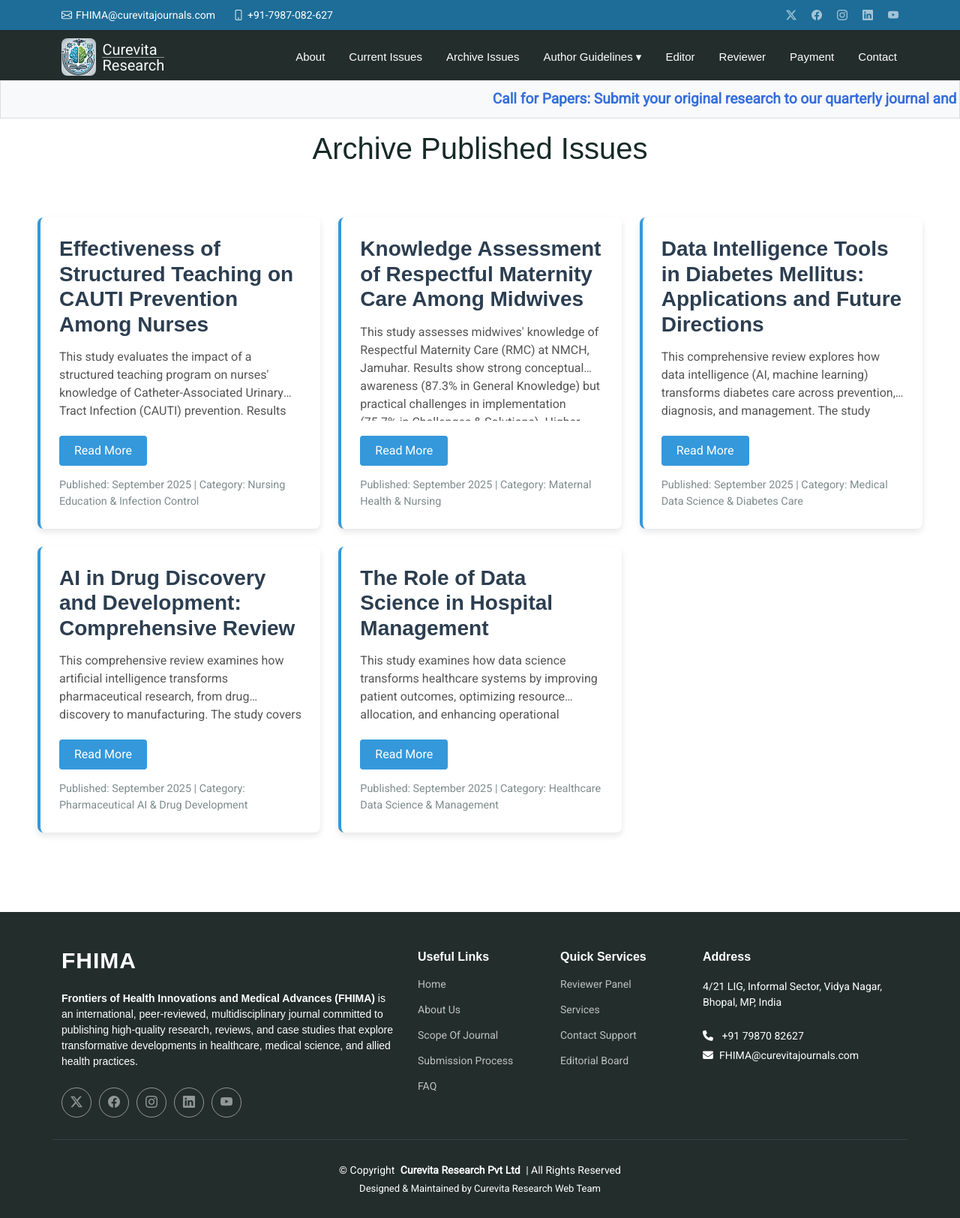
After one commit to shah5fahad/fhim_project, a Flask app: page /archive_issue in a window 1280 px wide. The commit adds this page. Shown: the whole page at 75% size. Run offline with Flask 3, Linux system fonts and the light colour scheme; some libraries are stand-ins or nearby versions.

Commit message:
Update archive section

```diff
--- a/main_app/routes.py
+++ b/main_app/routes.py
@@ -41,6 +41,11 @@ def current_issue():
     return render_template('Current_issue.html')
 
 
+@app.route('/archive_issue')
+def archive_issue():
+    return render_template('archive_issue.html')
+
+
 @app.route('/respectful_maternity_care')
 def respectful_maternity_care():
     return render_template('respectful_maternity_care.html')
--- /dev/null
+++ b/main_app/templates/archive_issue.html
@@ -0,0 +1,178 @@
+{% extends 'base.html' %}
+
+{% block title %}Current Research Issues - Frontiers of Health Innovations and Medical Advances{% endblock %}
+
+{% block content %}
+<br><br><br><br>
+<style>
+    .research-container {
+        max-width: 1200px;
+        margin: 0 auto;
+        padding: 10px;
+        margin-top: 20px;
+    }
+    .page-title {
+        color: #2c3e50;
+        margin-bottom: 40px;
+        padding-bottom: 15px;
+        border-bottom: 2px solid #3498db;
+        text-align: center;
+        font-weight: 600;
+    }
+    .research-card {
+        background-color: white;
+        border-radius: 8px;
+        padding: 25px;
+        margin-bottom: 25px;
+        box-shadow: 0 4px 8px rgba(0,0,0,0.1);
+        transition: all 0.3s ease;
+        border-left: 4px solid #3498db;
+        height: 100%;
+        display: flex;
+        flex-direction: column;
+    }
+    .research-card-link {
+        text-decoration: none;
+        color: inherit;
+    }
+    .research-card-link:hover .research-card {
+        transform: translateY(-5px);
+        box-shadow: 0 6px 12px rgba(0,0,0,0.15);
+        border-left: 4px solid #2980b9;
+    }
+    .research-card-link:active .research-card {
+        transform: translateY(-2px);
+    }
+    .research-title {
+        color: #2c3e50;
+        font-weight: 600;
+        margin-bottom: 15px;
+    }
+    .research-description {
+        color: #555;
+        margin-bottom: 20px;
+        display: -webkit-box;
+        -webkit-line-clamp: 3;
+        -webkit-box-orient: vertical;
+        overflow: hidden;
+        flex-grow: 1;
+    }
+    .read-more-btn {
+        background-color: #3498db;
+        color: white;
+        border: none;
+        padding: 8px 20px;
+        border-radius: 4px;
+        font-weight: 500;
+        transition: background-color 0.3s;
+        align-self: flex-start;
+    }
+    .research-card-link:hover .read-more-btn {
+        background-color: #2980b9;
+    }
+    .research-meta {
+        font-size: 0.9rem;
+        color: #7f8c8d;
+        margin-top: 15px;
+    }
+    @media (max-width: 768px) {
+        .research-card {
+            padding: 20px;
+        }
+        .research-title {
+            font-size: 1.1rem;
+        }
+    }
+</style>
+
+<div class="research-container">
+    <div class="container section-title" data-aos="fade-up">
+        <h1 lass="fw-bold ">Archive Published Issues</h1>
+    </div>
+    <div class="row">
+        <div class="col-md-6 col-lg-4 mb-4">
+            <a href="/cauti_prevention" class="research-card-link">
+                <div class="research-card">
+                    <h3 class="research-title">Effectiveness of Structured Teaching on CAUTI Prevention Among Nurses</h3>
+                    <p class="research-description">
+                        This study evaluates the impact of a structured teaching program on nurses' knowledge of Catheter-Associated Urinary Tract Infection (CAUTI) prevention. Results show significant improvement: pre-test knowledge was poor (37%) to fair (50%), while post-test showed 70% with good knowledge. The program enhanced awareness of hand hygiene, aseptic insertion, and care protocols.
+                    </p>
+                    <button class="read-more-btn">Read More</button>
+                    <div class="research-meta">
+                        <span>Published: September 2025</span> |
+                        <span>Category: Nursing Education & Infection Control</span>
+                    </div>
+                </div>
+            </a>
+        </div>
+
+        <div class="col-md-6 col-lg-4 mb-4">
+            <a href="/respectful_maternity_care" class="research-card-link">
+                <div class="research-card">
+                    <h3 class="research-title">Knowledge Assessment of Respectful Maternity Care Among Midwives</h3>
+                    <p class="research-description">
+                        This study assesses midwives' knowledge of Respectful Maternity Care (RMC) at NMCH, Jamuhar. Results show strong conceptual awareness (87.3% in General Knowledge) but practical challenges in implementation (75.7% in Challenges & Solutions). Higher education levels significantly correlated with better RMC knowledge, highlighting the importance of targeted training.
+                    </p>
+                    <button class="read-more-btn">Read More</button>
+                    <div class="research-meta">
+                        <span>Published: September 2025</span> |
+                        <span>Category: Maternal Health & Nursing</span>
+                    </div>
+                </div>
+            </a>
+        </div>
+
+        <div class="col-md-6 col-lg-4 mb-4">
+            <a href="/diabetes_data_intelligence" class="research-card-link">
+                <div class="research-card">
+                    <h3 class="research-title">Data Intelligence Tools in Diabetes Mellitus: Applications and Future Directions</h3>
+                    <p class="research-description">
+                        This comprehensive review explores how data intelligence (AI, machine learning) transforms diabetes care across prevention, diagnosis, and management. The study covers applications from glycemic control and complication surveillance to India-specific digital health initiatives, highlighting how these tools enable personalized, proactive diabetes care.
+                    </p>
+                    <button class="read-more-btn">Read More</button>
+                    <div class="research-meta">
+                        <span>Published: September 2025</span> |
+                        <span>Category: Medical Data Science & Diabetes Care</span>
+                    </div>
+                </div>
+            </a>
+        </div>
+
+        <div class="col-md-6 col-lg-4 mb-4">
+            <a href="/ai_drug_discovery" class="research-card-link">
+                <div class="research-card">
+                    <h3 class="research-title">AI in Drug Discovery and Development: Comprehensive Review</h3>
+                    <p class="research-description">
+                        This comprehensive review examines how artificial intelligence transforms pharmaceutical research, from drug discovery to manufacturing. The study covers AI applications in target identification, drug design, toxicity prediction, clinical trials, and pharmaceutical manufacturing, highlighting how AI accelerates development while reducing costs and time.
+                    </p>
+                    <button class="read-more-btn">Read More</button>
+                    <div class="research-meta">
+                        <span>Published: September 2025</span> |
+                        <span>Category: Pharmaceutical AI & Drug Development</span>
+                    </div>
+                </div>
+            </a>
+        </div>
+        <div class="col-md-6 col-lg-4 mb-4">
+            <a href="/data_science_hospital_management" class="research-card-link">
+                <div class="research-card">
+                    <h3 class="research-title">The Role of Data Science in Hospital Management</h3>
+                    <p class="research-description">
+                        This study examines how data science transforms healthcare systems by improving patient outcomes, optimizing resource allocation, and enhancing operational efficiency. The research explores applications in patient care optimization, predictive analytics, financial management, and resource allocation, while addressing implementation challenges and future directions.
+                    </p>
+                    <button class="read-more-btn">Read More</button>
+                    <div class="research-meta">
+                        <span>Published: September 2025</span> |
+                        <span>Category: Healthcare Data Science & Management</span>
+                    </div>
+                </div>
+            </a>
+        </div>
+
+
+    </div>
+</div>
+
+<br><br><br>
+
+{% endblock %}
--- a/main_app/templates/base.html
+++ b/main_app/templates/base.html
@@ -119,6 +119,7 @@
                   <ul>
                      <li><a href="/about">About</a></li>
                      <li><a href="/current_issue">Current Issues</a></li>
+                     <li><a href="/archive_issue">Archive Issues</a></li>
                      <li class="dropdown">
                         <div class="dropdown-content">Author Guidelines ▾</div>
                         <ul class="dropdown-contents">
```
